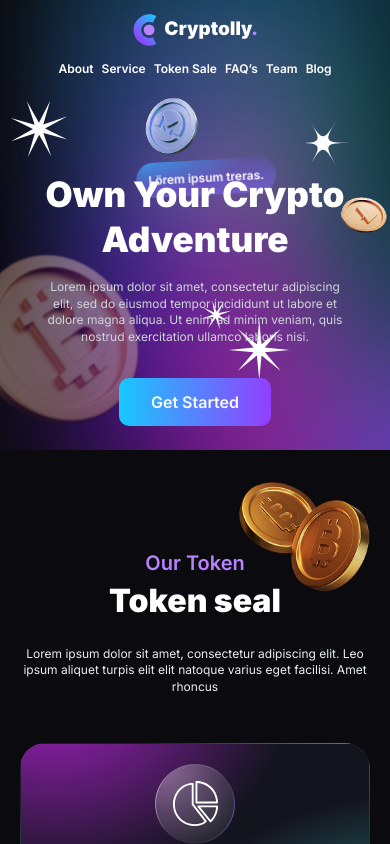
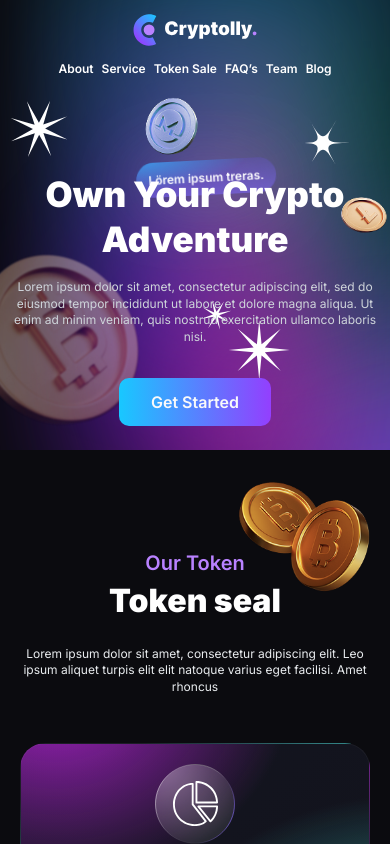
Before and after one commit to AlinesaSabo/test-task, a React (Vite) app: page / in a window 390 px wide. Shown: the top 844 px of the page. Built offline with nearby package versions, Linux system fonts and the light colour scheme.

Commit message:
fix description hero

```diff
--- a/src/components/Hero/Hero.module.css
+++ b/src/components/Hero/Hero.module.css
@@ -9,6 +9,7 @@
   max-width: 800px;
   margin: 0 auto;
   justify-items: center;
+  z-index: 3;
 }
 
 .title {
@@ -156,7 +157,8 @@
   }
 
   .description {
-    max-width: 300px;
+    text-align: center;
+    padding: 0 10px;
     font-size: 12px;
   }
 
```
